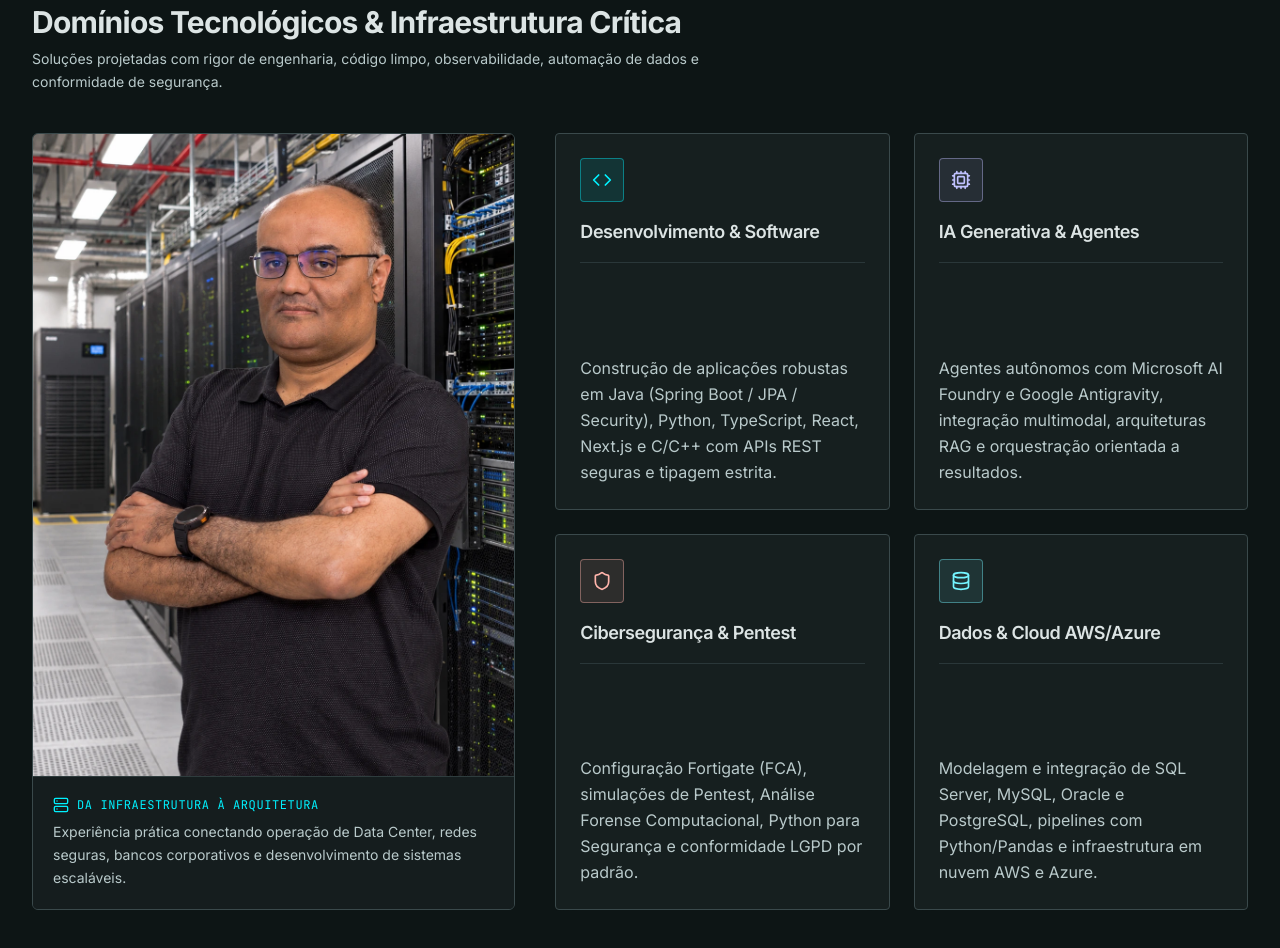
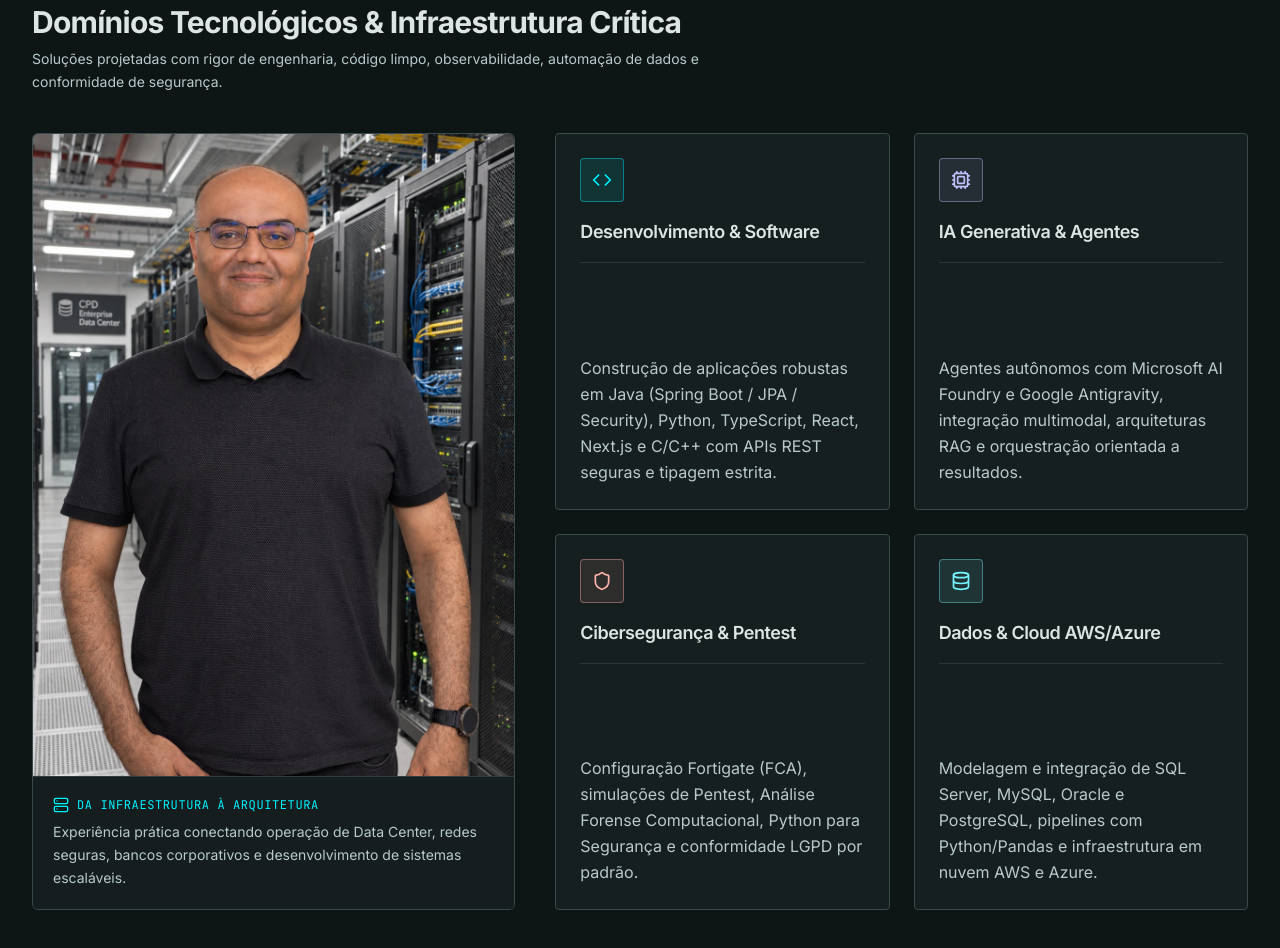
Before and after one commit to 5734Elias/Curr-culo-v.2.0, a Next.js app in the folder Currículo/frontend/: page / in a window 1280 px wide. Shown: the part 1040-1988 px from the top of the page. Built offline with nearby package versions, Linux system fonts and the light colour scheme; no server answers; the database is empty.

Commit message:
fix(home): apply requested Enterprise Data Center photo (13_28_44-6)

```diff
--- a/Currículo/frontend/src/app/page.tsx
+++ b/Currículo/frontend/src/app/page.tsx
@@ -159,7 +159,7 @@ export default async function HomePage() {
               <figure className="h-full flex flex-col rounded-[0.375rem] overflow-hidden bg-[#151d1e] border border-[#3a494b] surface-tier-2">
                 <div className="relative aspect-[3/4] w-full flex-grow min-h-[340px] overflow-hidden">
                   <Image
-                    src="/images/elias-cpd-enterprise.webp"
+                    src="/images/elias-data-center.webp"
                     alt="Elias Ribeiro dos Reis em pé no CPD Enterprise Data Center com racks de servidores ao fundo"
                     fill
                     sizes="(max-width: 1024px) 100vw, 440px"
```
Also changed, not shown: Currículo/frontend/public/images/elias-cpd-enterprise.webp (deleted), Currículo/frontend/public/images/elias-data-center.webp (added).
